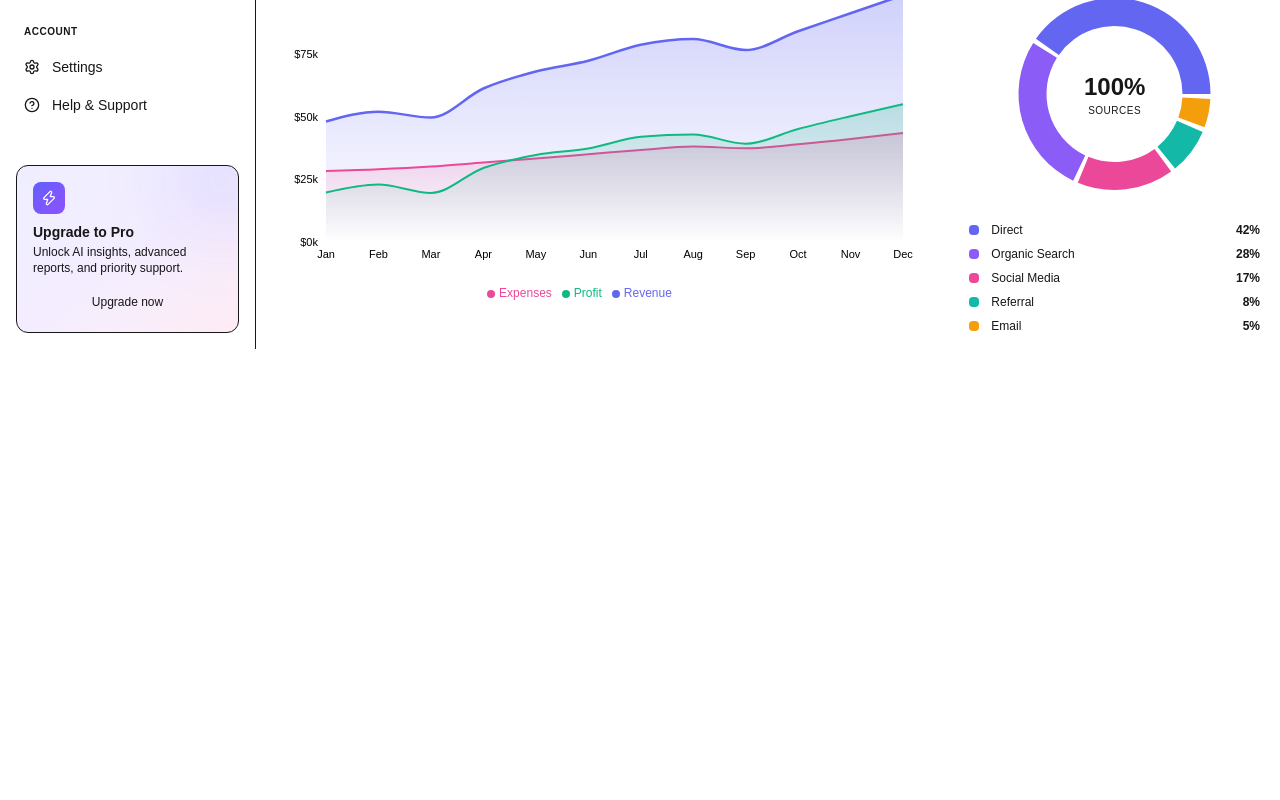
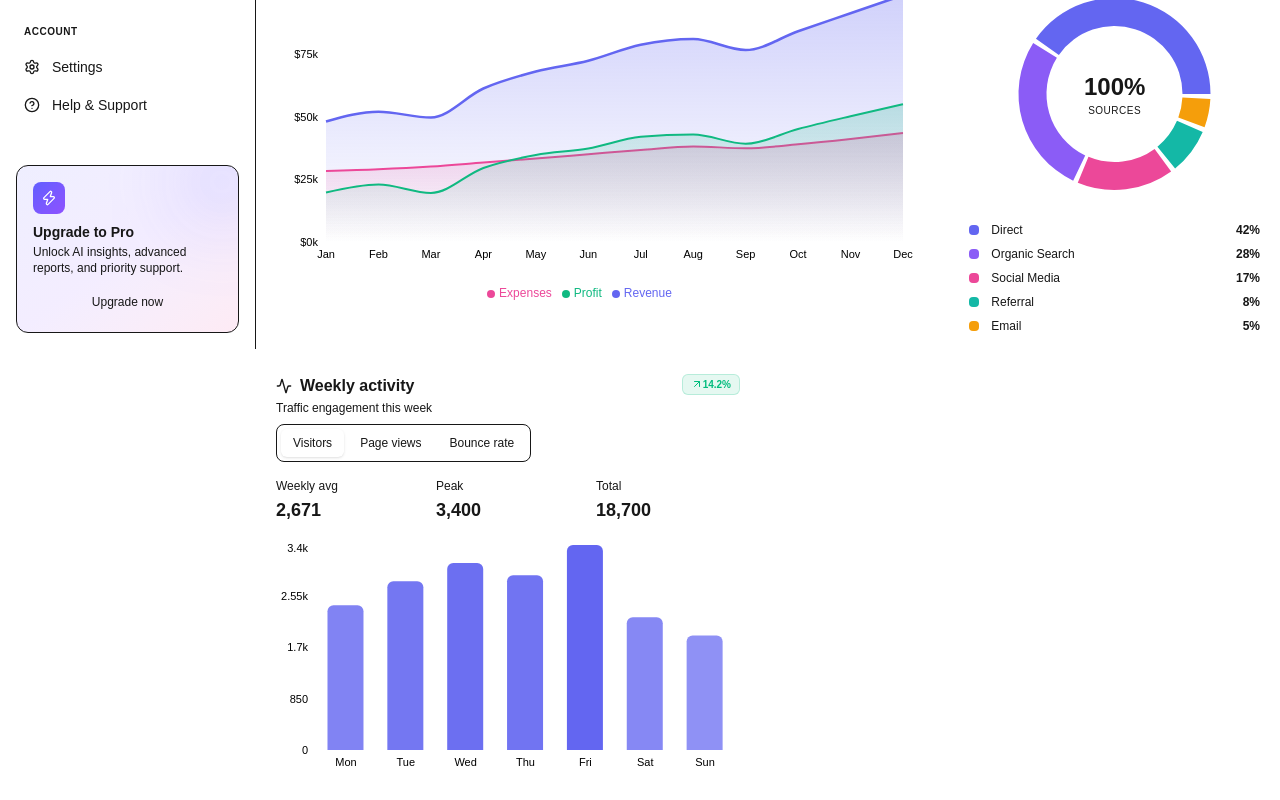
Before and after one commit to mrymsarabi/nextjs-admin-dashboard, a Next.js app: page / in a window 1280 px wide. Shown: the part 451-1251 px from the top of the page. Before the commit the page ends 805 px from the top, so only its background shows below. Built offline with nearby package versions, Linux system fonts and the light colour scheme.

Commit message:
ActivityChart - 1

```diff
--- a/src/app/page.tsx
+++ b/src/app/page.tsx
@@ -31,6 +31,7 @@ import { cn } from "@/lib/utils";
 import { KpiCard } from "@/components/kpi-card";
 import { RevenueChart } from "@/components/charts/revenue-chart";
 import { TrafficChart } from "@/components/charts/traffic-chart";
+import { ActivityChart } from "@/components/charts/activity-chart";
 
 type TimeRange = "7d" | "30d" | "90d" | "1y";
 
@@ -219,6 +220,32 @@ export default function DashboardPage() {
               <TrafficChart />
             </div>
           </section>
+
+          {/* Secondary charts row */}
+          <section className="grid grid-cols-1 xl:grid-cols-2 gap-4">
+            <div className="card p-5">
+              <div className="flex items-start justify-between mb-2">
+                <div>
+                  <h2 className="text-base font-semibold flex items-center gap-2">
+                    <Activity className="w-4 h-4 text-[rgb(var(--accent))]" />
+                    Weekly activity
+                  </h2>
+                  <p className="text-xs text-muted mt-0.5">
+                    Traffic engagement this week
+                  </p>
+                </div>
+                <span className="text-[10px] font-semibold px-2 py-0.5 rounded-md bg-emerald-500/10 text-emerald-500 border border-emerald-500/20">
+                  <ArrowUpRight className="w-3 h-3 inline -mt-0.5" />
+                  14.2%
+                </span>
+              </div>
+              <ActivityChart />
+            </div>
+
+            <div>
+
+            </div>
+          </section>
         </main>
       </div>
     </div>
```
